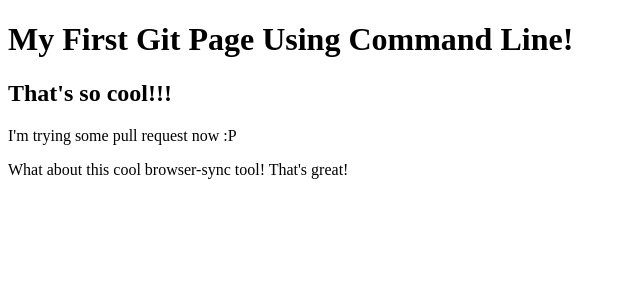
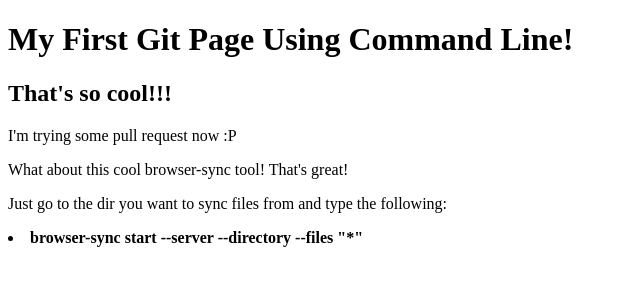
Before and after one commit to zetiara/WebdevLearning, a plain HTML site: page site/index.html in a window 1280 px wide. Shown: the whole page, without its empty margins (0-640 px from the left). Drawn offline with Linux system fonts and the light colour scheme.

Commit message:
how to browser-sync

```diff
--- a/site/index.html
+++ b/site/index.html
@@ -8,5 +8,7 @@
 <h2>That's so cool!!!</h2>
 <p>I'm trying some pull request now :P</p>
 <p>What about this cool browser-sync tool! That's great!</p>
+<p>Just go to the dir you want to sync files from and type the following:</p>
+<li><b>browser-sync start --server --directory --files "*"</b></li>
 </body>
 </html>
```
